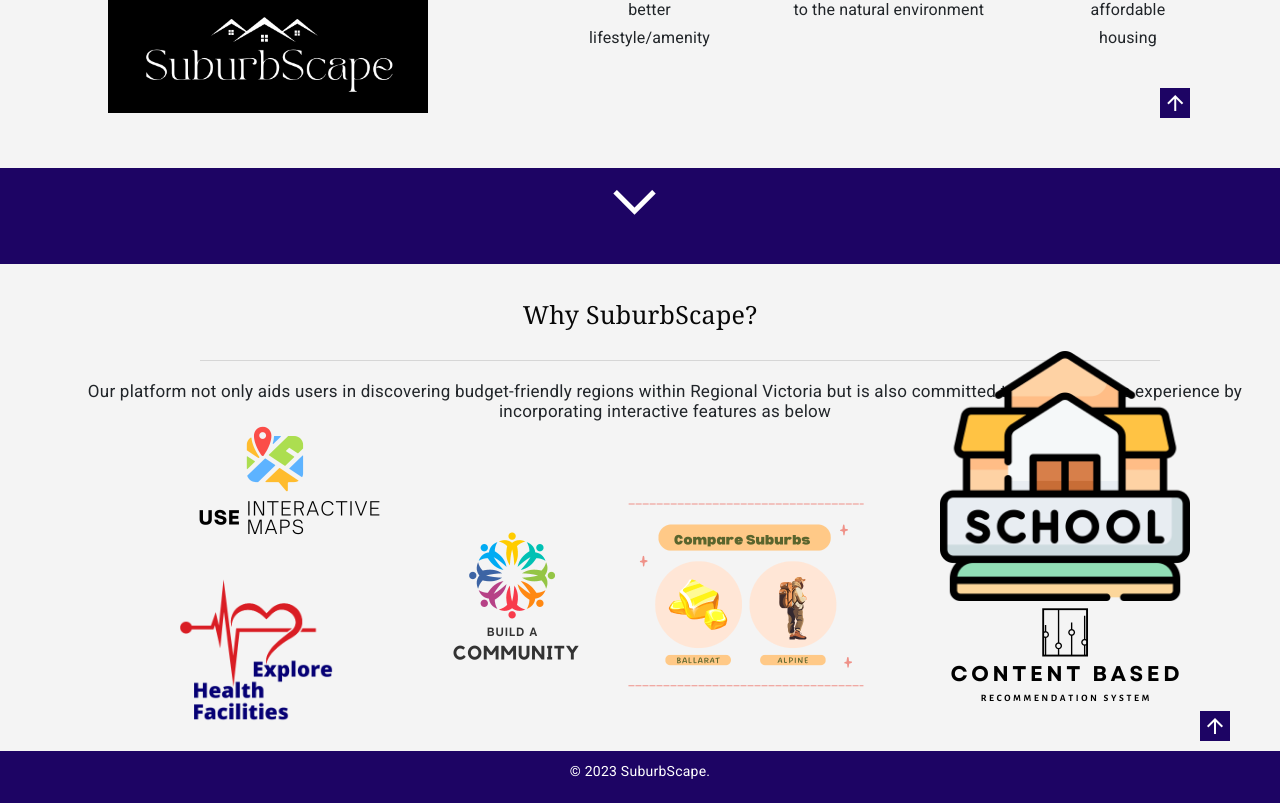
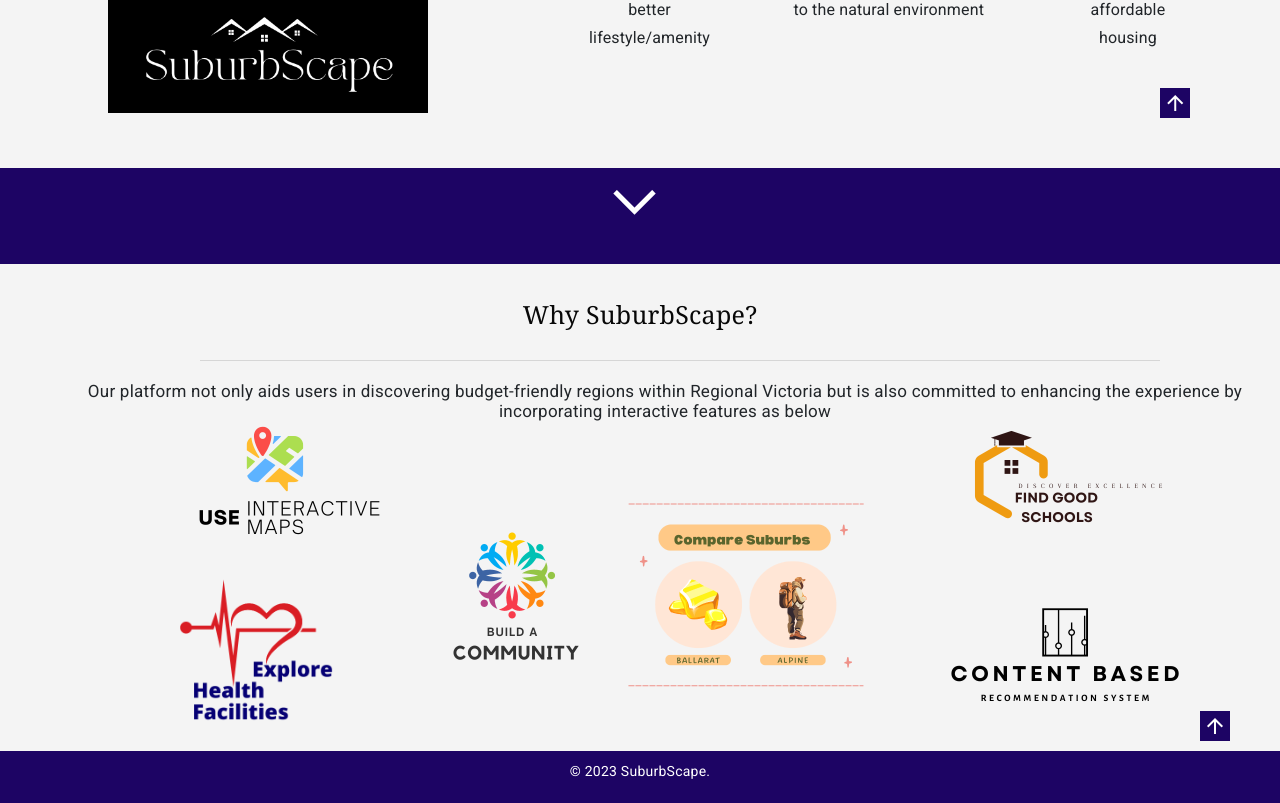
Before and after one commit to ShwetaKhed/DevMaverick, an Angular app in the folder SuburbScape/: page /home in a window 1280 px wide. Shown: the part 1208-2011 px from the top of the page. Built offline with nearby package versions, Linux system fonts and the light colour scheme; a web font is replaced by a local one.

Commit message:
minor changes

```diff
--- a/SuburbScape/src/app/exploration/exploration.component.html
+++ b/SuburbScape/src/app/exploration/exploration.component.html
@@ -46,7 +46,7 @@
             id="occ" name="occ" [(ngModel)]="minRent" style="background-color: transparent;">
               <mat-option *ngFor="let option of occList" [value]="option.value">{{ option.label }}</mat-option>
             </mat-select>
-          </mat-form-field>
+          </mat-form-field><br>
           <button mat-raised-button style="background-color: rgb(17, 17, 82); color: white;
           margin-left: 100px; margin-top: 0px;width: 140px;" (click)="searchSuburb()">
                    Search
--- a/SuburbScape/src/app/home/home.component.html
+++ b/SuburbScape/src/app/home/home.component.html
@@ -112,7 +112,7 @@
 
   </div>
   <div class="col-sm-2" [ngClass]="{'animate fadeInLeft delay-1200': applyClass}"  style="margin-left: 120px;">
-    <img src = "assets/school.png" style="height: 250px; margin-top: -120px;">
+    <img src = "assets/school_logo.png" style="height: 250px; margin-top: -120px;">
     <img src = "assets/content_based.png" style="height: 250px; margin-top: -70px;">
     <div class="blue-box" style="margin-left: 260px;  margin-top: -70px;" (click)="scrollToTop()">
       <mat-icon style="color: white;">arrow_upward</mat-icon>
```
Also changed, not shown: SuburbScape/src/assets/school_logo.png (added).
